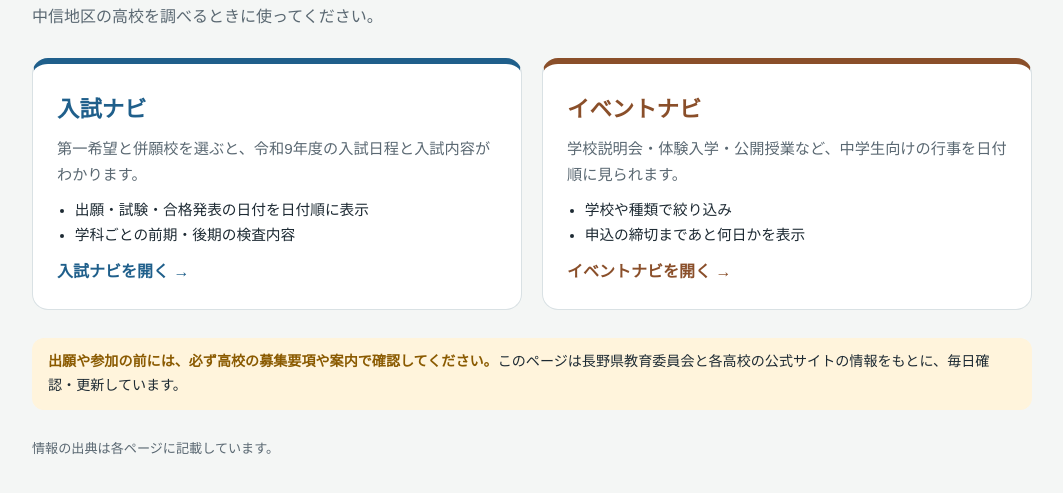
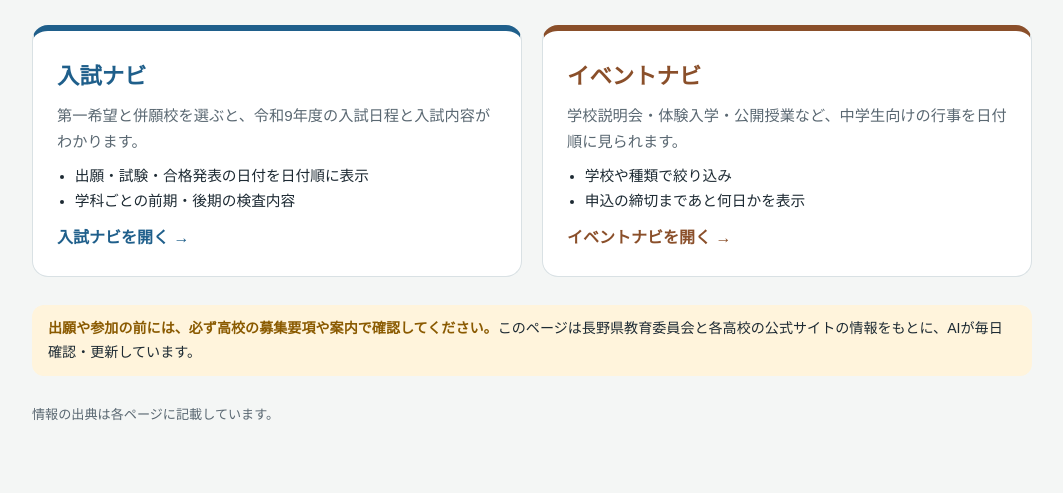
Before and after one commit to hs-navi/chushin-navi, a plain HTML site: page index.html in a window 1280 px wide. Shown: the part 93-586 px from the top of the page, without its empty margins (108-1171 px from the left). Drawn offline with Linux system fonts and the light colour scheme; a web font is replaced by a local one.

Commit message:
トップページの文言を修正
Co-Authored-By: Claude Opus 5.5 <noreply@anthropic.com>
Claude-Session: https://claude.ai/code/session_01EYKF69dFJERLgfwMWL6egF

```diff
--- a/index.html
+++ b/index.html
@@ -42,7 +42,6 @@ footer{font-size:.82rem;color:var(--sub)}
 <div class="wrap">
   <header>
     <h1>中信 高校進学ナビ</h1>
-    <p class="lead">中信地区の高校を調べるときに使ってください。</p>
   </header>
 
   <div class="cards">
@@ -60,7 +59,7 @@ footer{font-size:.82rem;color:var(--sub)}
     </a>
   </div>
 
-  <div class="notice"><b>出願や参加の前には、必ず高校の募集要項や案内で確認してください。</b>このページは長野県教育委員会と各高校の公式サイトの情報をもとに、毎日確認・更新しています。</div>
+  <div class="notice"><b>出願や参加の前には、必ず高校の募集要項や案内で確認してください。</b>このページは長野県教育委員会と各高校の公式サイトの情報をもとに、AIが毎日確認・更新しています。</div>
 
   <footer>情報の出典は各ページに記載しています。</footer>
 </div>
```
